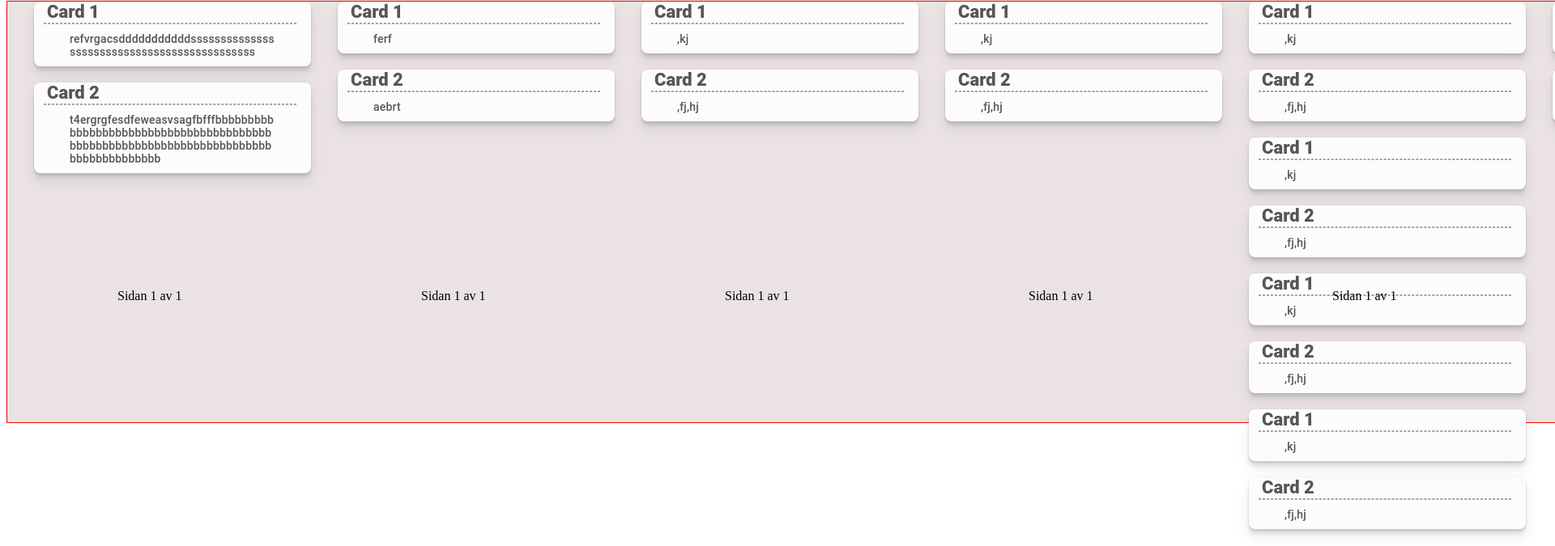
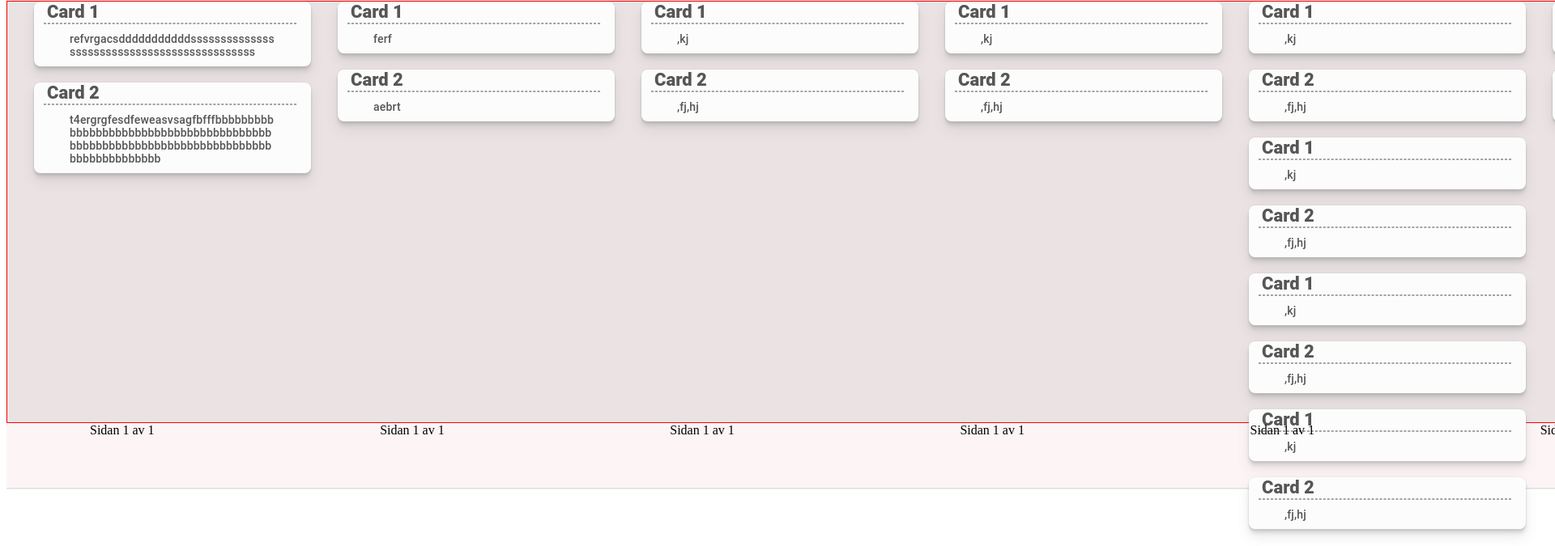
Before and after one commit to FredrikHj/TeamsIntegrations_Info-Windgets, a React (Create React App) app: page / in a window 1280 px wide. Shown: the part 125-800 px from the top of the page at 81% size, 1920 px wide, since content can reach past the window. Built offline with nearby package versions, Linux system fonts and the light colour scheme.

Commit message:
Working on the calc of max cards side = Almost done

```diff
--- a/src/App.js
+++ b/src/App.js
@@ -3,12 +3,13 @@ import './components/css/App.sass';
 import { createNewInstance } from './components/data/authentication';
 import { runAxiosGet } from './components/data/axiosGet';
 import { toDoList } from './components/data/toDoList';
+import { LogLevel } from 'msal';
 
 function App() {
   //const [ accessToken, setAccessToken ] = useState('');
   const [ plannerData, updatePlannerData ] = useState(toDoList);
   let refHeightCardContainer = React.createRef();
-  let domHeightObj = {};
+  let domHeightArr = [];
   let refHeightCardsArr = [];
   let heightCardBoxesArr = [];
 
@@ -36,52 +37,47 @@ function App() {
     arg 2 = Nr1 calculating
     arg 3 = Nr2 calculating
   */
-  let calcHeightOfCardContainers = () => {
-    let listTot = 0;
-    let cardBoxesArr = domHeightObj.heightCardBoxesArr;
-    for (const indexKey in cardBoxesArr) {
-      let intoLists = cardBoxesArr[indexKey];
-      intoLists.map((indexValue) => {
-        listTot += indexValue;
+  let calcHeightOfCardBoxes = (listNr) => {
+    let getIntoList = domHeightArr[1][listNr];
+    let savedListTot = 0;
+    // Tot marg of a list
+    let marginOfCardBox = 20*getIntoList.length;
 
-      })
-      console.log(listTot);
+    for (let index = 0; index  < getIntoList.length; index++) {
+      //Save the tot of a list array at the end as the last index in that array
+      savedListTot += getIntoList[index];
+      if (index === getIntoList.length - 1) domHeightArr[2].push(savedListTot+marginOfCardBox);
     }
-
-    /*
-    for (let index = 0; index < cardBoxesArr.length; index++) {
-      const element = cardBoxesArr[index];
-      console.log(element);
-
-    } */
   }
   let setCardBoxesHeight = () => {
-    let heightCardContainer = 0;
-
-
     setTimeout(() => {
       //Save it to its space
-      domHeightObj['cardContainer'] = refHeightCardContainer.current.offsetHeight;
+      domHeightArr.push(refHeightCardContainer.current.offsetHeight);
+      /*
+        Index 0 = cardContainers height.
+        Index 1 = Arrays of the lists.
+          Index 1 is the tot of the other index values!
+          Index > 1 is the height of the corresponding cardboxes.
+            The data are numbers an rep... the element height
+      */
+      domHeightArr.push(heightCardBoxesArr);
+      domHeightArr.push([]);
       refHeightCardsArr.map((toDoList, countList) => {
+        heightCardBoxesArr.push([]);
 
         // Createing an array placing the boxes heights. The last index is tot in the list
-        heightCardBoxesArr.push([]);
-        domHeightObj['heightCardBoxesArr'] = heightCardBoxesArr;
+
+        //domHeightArr[1][countList].push(0);
 
         toDoList.map((toDoBoxes, countBoxes) => {
-          console.log(toDoList[countBoxes].current.id);
-          domHeightObj.heightCardBoxesArr[countList].push(refHeightCardsArr[countList][countBoxes].current.offsetHeight);
-
-          /* let getListHeightValues = toDoBoxes.current.offsetHeight;
-          if (toDoBoxes.current.id === `list${countList}`) {
-            domHeightObj.heightCardBoxesArr[countList].shift('cd')
-          } */
-          //console.log(getListHeightValues);
+          domHeightArr[1][countList].push(refHeightCardsArr[countList][countBoxes].current.offsetHeight);
+          let getListHeightValues = toDoBoxes.current.offsetHeight;
 
         })
       });
-      console.log(domHeightObj);
-      //calcHeightOfCardContainers();
+
+      console.log(domHeightArr[2]);
+
     }, 1000);
   }
 
@@ -107,8 +103,8 @@ function App() {
         </section>
         <section id="toDoCardContainer" ref={ refHeightCardContainer }>
           {
-            plannerData.map((dataLists, listNr) => {
-              let listName = `list${listNr}`;
+            plannerData.map((dataLists, countList) => {
+              let listName = `list${countList}`;
 
               let getToDoCards = dataLists.toDoCards;
 
@@ -116,13 +112,13 @@ function App() {
 
 
               return(
-                <section key={ listNr } className="toDoCardsListContainer">
+                <section key={ countList } className="toDoCardsListContainer">
                   {
                     getToDoCards.map((cards, cardBoxNr) => {
-                      refHeightCardsArr[listNr].push(React.createRef());
+                      refHeightCardsArr[countList].push(React.createRef());
 
                       return(
-                        <div key={ cardBoxNr } className="toDoCardBoxes" ref={ refHeightCardsArr[listNr][cardBoxNr]} id={ listName }>
+                        <div key={ cardBoxNr } className="toDoCardBoxes" ref={ refHeightCardsArr[countList][cardBoxNr]} id={ listName }>
                           <div className="toDoCardHeadLine">{ cards.cardHedline }</div>
                           <hr></hr>
                           <div className="toDoCardHeadContent">{ cards.cardContent }</div>
@@ -131,17 +127,32 @@ function App() {
 
                     })
                   }
-                  <section key={ listNr } className="toDoHeadLinesBox toDoCardSides">
-                    {`Sidan ${'1'} av ${'1'}`}
-                  </section>
+
                 </section>
-
               );
             })
           }
         </section>
       </main>
       {setCardBoxesHeight()}
+      <footer id="toDoCardSidesContainer">
+        {
+            plannerData.map((dataLists, countList) => {
+              let getToDoCards = dataLists.toDoCards;
+
+              setTimeout(() => {
+                calcHeightOfCardBoxes(countList);
+              }, 3000);
+
+              return(
+                <section key={ countList } className="toDoHeadLinesBox toDoCardSides">
+                  {`Sidan ${'1'} av ${'1'}`}
+                </section>
+              );
+
+            })
+        }
+      </footer>
     </div>
   );
 }
--- a/src/components/css/App.sass
+++ b/src/components/css/App.sass
@@ -133,6 +133,4 @@
   box-shadow: 0px 2px 0px rgba(86, 86, 86, 0.1), 0px 1px 0px rgba(86, 86, 86, 0.1)
 
 .toDoCardSides
-  position: absolute
-  bottom: 300px
   padding-left: 70px
```
